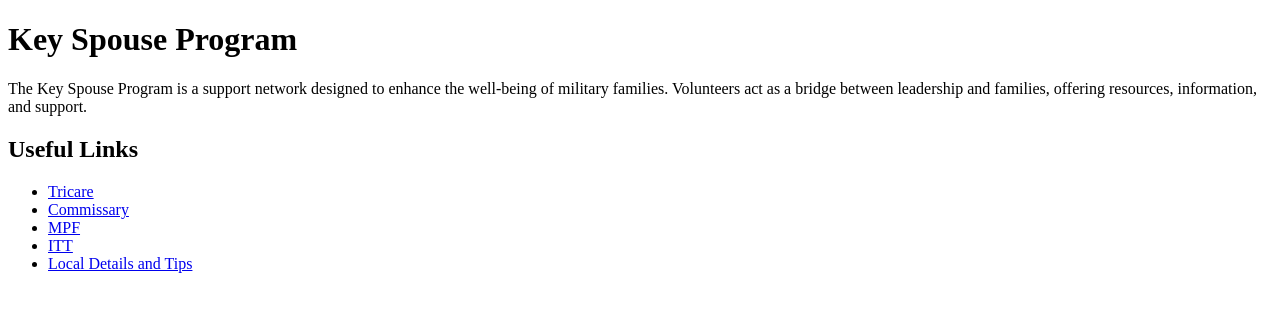
After one commit to Mavs-Martin/key_spouse_app, a Flask app: template templates/statement.html in a window 1280 px wide. The commit adds this page. Shown: the top 312 px of the page. Run offline with Flask 3, Linux system fonts and the light colour scheme; the template is opened without the code that fills it, so the values that code supplies are empty.

Commit message:
commited_day_2

```diff
--- a/app.py
+++ b/app.py
@@ -1,27 +1,30 @@
-from flask import Flask, render_template, request, redirect, url_for
+from flask import Flask, render_template
 
 app = Flask(__name__)
 
-# Temporary user data for login (for demonstration purposes)
-users = {'keyspouse': 'password123'}
-
 @app.route('/')
 def home():
-    return render_template('login.html')
+    return render_template('statement.html')
 
-@app.route('/login', methods=['POST'])
-def login():
-    username = request.form['username']
-    password = request.form['password']
+@app.route('/tricare')
+def tricare():
+    return "<h1>Tricare</h1>"
 
-    if username in users and users[username] == password:
-        return redirect(url_for('directory'))
-    else:
-        return "Invalid credentials. Please try again."
+@app.route('/commissary')
+def commissary():
+    return "<h1>Commissary</h1>"
 
-@app.route('/directory')
-def directory():
-    return render_template('directory.html')
+@app.route('/mpf')
+def mpf():
+    return "<h1>MPF</h1>"
+
+@app.route('/itt')
+def itt():
+    return "<h1>ITT</h1>"
+
+@app.route('/local-details')
+def local_details():
+    return "<h1>Local Details and Tips</h1>"
 
 if __name__ == '__main__':
-    app.run(debug=True, port=5001)
+    app.run(debug=True)
--- a/templates/directory.html
+++ b/templates/directory.html
@@ -16,7 +16,8 @@
     </style>
 </head>
 <body>
-    <h1>Welcome to the Key Spouse Directory</h1>
-    <p>This page is under construction. Please check back later!</p>
+    <h1>Welcome to the Davis Mothan AFB Key Spouse Directory</h1>
+    <p>
+        The Key Spouse Program is a support network designed to enhance the well-being of military families. Volunteers (Key Spouses) act as a bridge between leadership and families, offering resources, information, and a listening ear. They help build community connections, support families during deployments, and offer guidance during transitions. The program fosters resilience by promoting communication and providing critical information to spouses and families, ensuring they feel supported throughout their military journey.</p>
 </body>
 </html>
--- /dev/null
+++ b/templates/statement.html
@@ -0,0 +1,21 @@
+<!DOCTYPE html>
+<html lang="en">
+<head>
+    <meta charset="UTF-8">
+    <meta name="viewport" content="width=device-width, initial-scale=1.0">
+    <title>Key Spouse Statement</title>
+</head>
+<body>
+    <h1>Key Spouse Program</h1>
+    <p>The Key Spouse Program is a support network designed to enhance the well-being of military families. Volunteers act as a bridge between leadership and families, offering resources, information, and support.</p>
+
+    <h2>Useful Links</h2>
+    <ul>
+        <li><a href="/tricare">Tricare</a></li>
+        <li><a href="/commissary">Commissary</a></li>
+        <li><a href="/mpf">MPF</a></li>
+        <li><a href="/itt">ITT</a></li>
+        <li><a href="/local-details">Local Details and Tips</a></li>
+    </ul>
+</body>
+</html>
```
Also changed, not shown: 1 other file.
